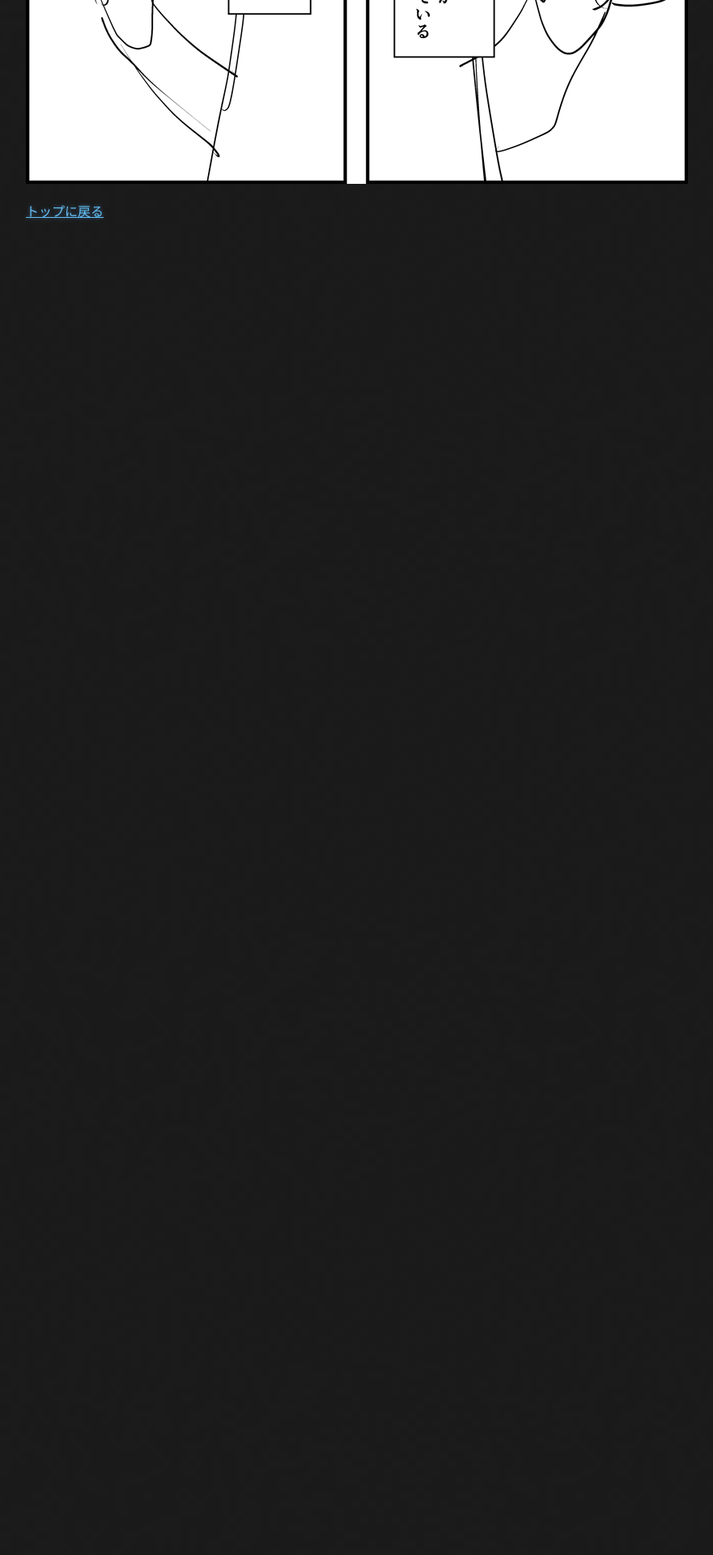
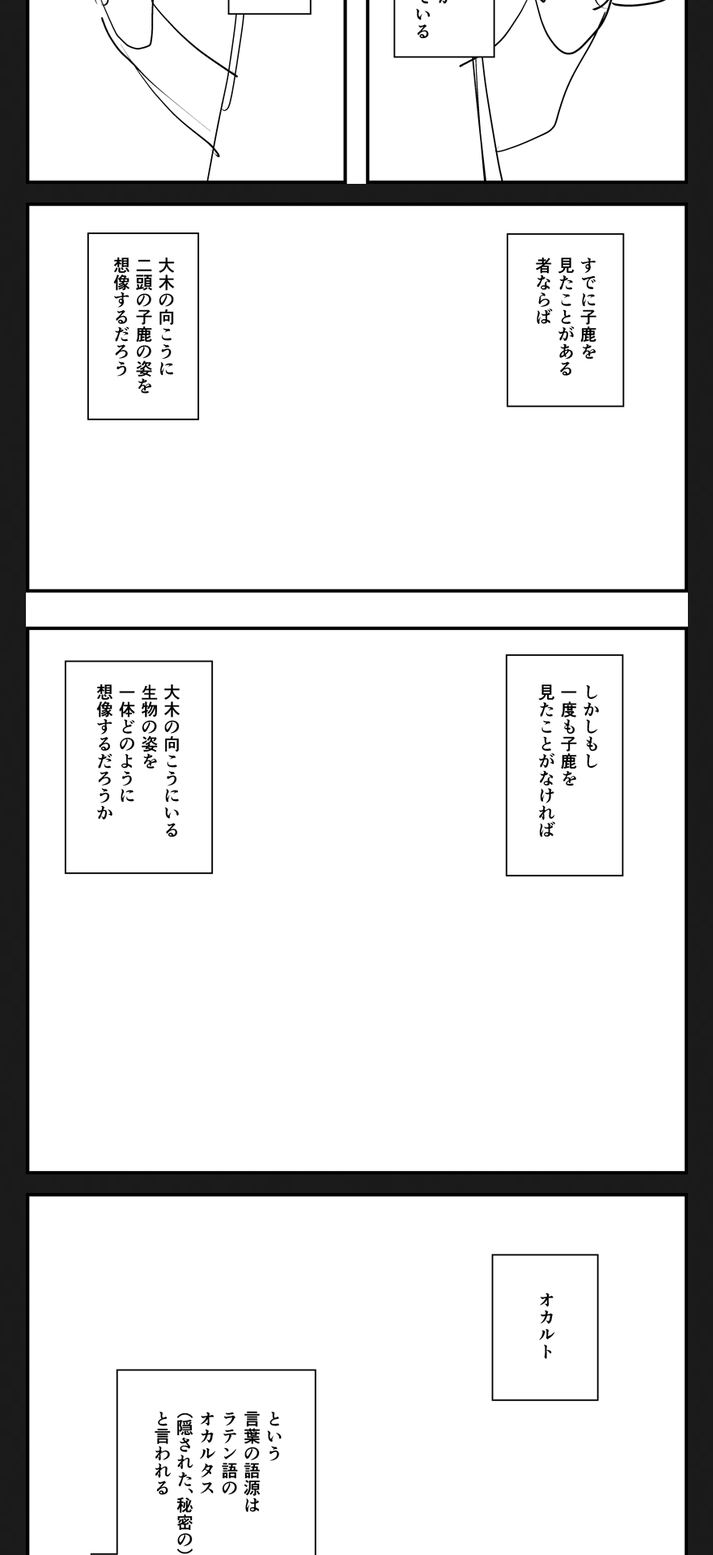
Before and after one commit to 5Tpj84eE/5Tpj84eE.github.io, a Jekyll site: the page built from 210228.md, in a window 1280 px wide. Shown: the part 989-2909 px from the top of the page at 81% size, without its empty margins (108-989 px from the left). Built offline with Jekyll 4.4.1, drawn with Linux system fonts in a browser that asks for light colours; before the commit the page ends 1283 px from its top, so only the background shows below that.

Commit message:
Update 210228.md

```diff
--- a/210228.md
+++ b/210228.md
@@ -4,4 +4,10 @@ layout: default
 
 ![2021年2月28日](./assets/images/210228_00001.png)
 
+![2021年2月28日](./assets/images/210228_00002.png)
+
+![2021年2月28日](./assets/images/210228_00003.png)
+
+![2021年2月28日](./assets/images/210228_00004.png)
+
 [トップに戻る](./)
```
